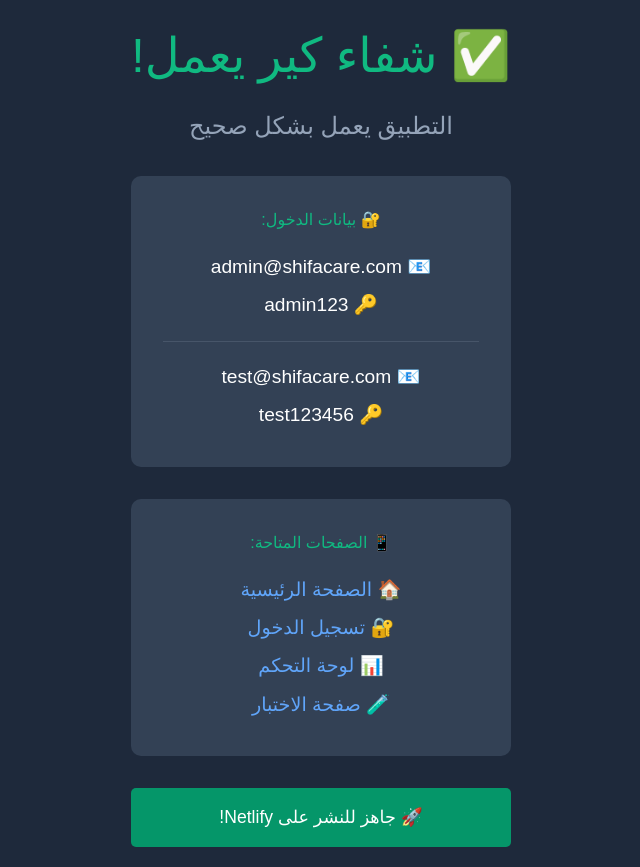
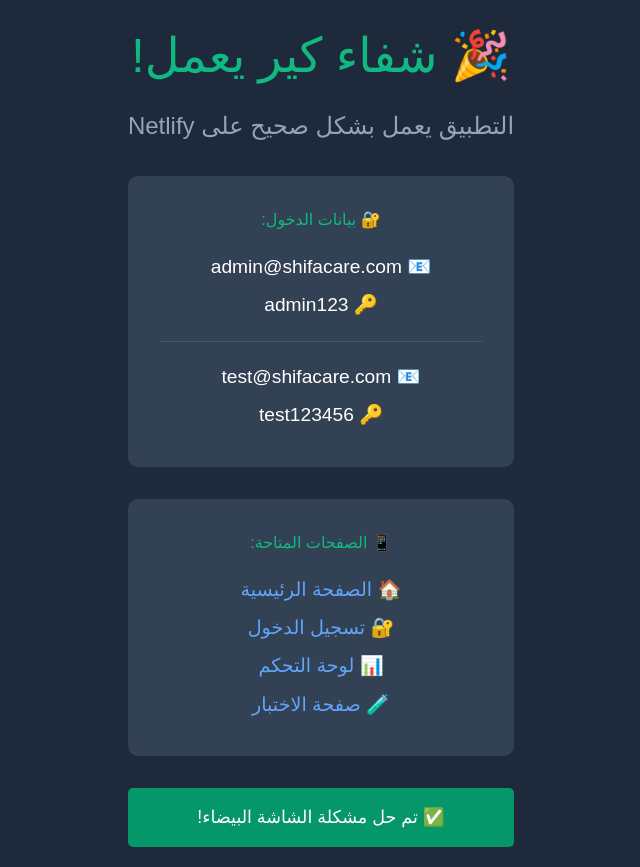
Before and after one commit to djharga/shifa-care-ai-insights-82-main, a React (Vite) app: page / in a window 1280 px wide. Shown: the whole page, without its empty margins (319-959 px from the left). Built offline with nearby package versions, Linux system fonts and the light colour scheme.

Commit message:
حل مشكلة الشاشة البيضاء - تبسيط التطبيق

```diff
--- a/src/App.tsx
+++ b/src/App.tsx
@@ -1,86 +1,43 @@
-import { Toaster } from "@/components/ui/toaster";
-import { Toaster as Sonner } from "@/components/ui/sonner";
-import { TooltipProvider } from "@/components/ui/tooltip";
-import { QueryClient, QueryClientProvider } from "@tanstack/react-query";
+import React from 'react';
 import { BrowserRouter, Routes, Route } from "react-router-dom";
+import BasicPage from './pages/BasicPage';
+import WorkingPage from './pages/WorkingPage';
+import SimplePage from './pages/SimplePage';
+import TestPage from './pages/TestPage';
+import Auth from "./pages/Auth";
 import Index from "./pages/Index";
-import Auth from "./pages/Auth";
 import Patients from "./pages/Patients";
 import Sessions from "./pages/Sessions";
 import Reports from "./pages/Reports";
 import AITreatment from "./pages/AITreatment";
 import NotFound from "./pages/NotFound";
-import ProtectedRoute from "./components/ProtectedRoute";
 import Admin from './pages/Admin';
 import AdminLogin from './pages/AdminLogin';
 import Finance from './pages/Finance';
 import FacilityExpenses from './pages/FacilityExpenses';
 import Rooms from './pages/Rooms';
-import TestPage from './pages/TestPage';
-import SimplePage from './pages/SimplePage';
-import WorkingPage from './pages/WorkingPage';
-
-const queryClient = new QueryClient();
 
 const App = () => (
-  <QueryClientProvider client={queryClient}>
-    <TooltipProvider>
-      <Toaster />
-      <Sonner />
   <BrowserRouter>
     <Routes>
+      <Route path="/" element={<BasicPage />} />
+      <Route path="/working" element={<WorkingPage />} />
       <Route path="/simple" element={<SimplePage />} />
       <Route path="/test" element={<TestPage />} />
       <Route path="/auth" element={<Auth />} />
-          <Route path="/" element={<WorkingPage />} />
       <Route path="/dashboard" element={<Index />} />
-          <Route path="/patients" element={
-            <ProtectedRoute>
-              <Patients />
-            </ProtectedRoute>
-          } />
-          <Route path="/sessions" element={
-            <ProtectedRoute>
-              <Sessions />
-            </ProtectedRoute>
-          } />
-          <Route path="/reports" element={
-            <ProtectedRoute>
-              <Reports />
-            </ProtectedRoute>
-          } />
-          <Route path="/ai-treatment" element={
-            <ProtectedRoute>
-              <AITreatment />
-            </ProtectedRoute>
-          } />
-          <Route path="/admin" element={
-            <ProtectedRoute roles={['admin', 'supervisor']}>
-              <Admin />
-            </ProtectedRoute>
-          } />
-          <Route path="/finance" element={
-            <ProtectedRoute roles={['admin', 'accountant']}>
-              <Finance />
-            </ProtectedRoute>
-          } />
-          <Route path="/facility-expenses" element={
-            <ProtectedRoute roles={['admin', 'accountant']}>
-              <FacilityExpenses />
-            </ProtectedRoute>
-          } />
-          <Route path="/rooms" element={
-            <ProtectedRoute roles={['admin', 'accountant']}>
-              <Rooms />
-            </ProtectedRoute>
-          } />
+      <Route path="/patients" element={<Patients />} />
+      <Route path="/sessions" element={<Sessions />} />
+      <Route path="/reports" element={<Reports />} />
+      <Route path="/ai-treatment" element={<AITreatment />} />
+      <Route path="/admin" element={<Admin />} />
+      <Route path="/finance" element={<Finance />} />
+      <Route path="/facility-expenses" element={<FacilityExpenses />} />
+      <Route path="/rooms" element={<Rooms />} />
       <Route path="/admin-login" element={<AdminLogin />} />
-          {/* ADD ALL CUSTOM ROUTES ABOVE THE CATCH-ALL "*" ROUTE */}
       <Route path="*" element={<NotFound />} />
     </Routes>
   </BrowserRouter>
-    </TooltipProvider>
-  </QueryClientProvider>
 );
 
 export default App;
--- /dev/null
+++ b/src/pages/BasicPage.tsx
@@ -0,0 +1,70 @@
+import React from 'react';
+
+const BasicPage = () => {
+  return (
+    <div style={{
+      minHeight: '100vh',
+      backgroundColor: '#1e293b',
+      color: 'white',
+      display: 'flex',
+      alignItems: 'center',
+      justifyContent: 'center',
+      fontFamily: 'Arial, sans-serif',
+      textAlign: 'center',
+      padding: '20px'
+    }}>
+      <div>
+        <h1 style={{ fontSize: '3rem', marginBottom: '1rem', color: '#10b981' }}>
+          🎉 شفاء كير يعمل!
+        </h1>
+        <p style={{ fontSize: '1.5rem', marginBottom: '2rem', color: '#94a3b8' }}>
+          التطبيق يعمل بشكل صحيح على Netlify
+        </p>
+
+        <div style={{
+          backgroundColor: '#334155',
+          padding: '2rem',
+          borderRadius: '10px',
+          marginBottom: '2rem'
+        }}>
+          <h2 style={{ color: '#10b981', marginBottom: '1rem' }}>🔐 بيانات الدخول:</h2>
+          <div style={{ fontSize: '1.2rem', lineHeight: '2' }}>
+            <p>📧 admin@shifacare.com</p>
+            <p>🔑 admin123</p>
+            <hr style={{ margin: '1rem 0', borderColor: '#475569' }} />
+            <p>📧 test@shifacare.com</p>
+            <p>🔑 test123456</p>
+          </div>
+        </div>
+
+        <div style={{
+          backgroundColor: '#334155',
+          padding: '2rem',
+          borderRadius: '10px',
+          marginBottom: '2rem'
+        }}>
+          <h2 style={{ color: '#10b981', marginBottom: '1rem' }}>📱 الصفحات المتاحة:</h2>
+          <div style={{ fontSize: '1.2rem', lineHeight: '2' }}>
+            <p>🏠 <a href="/" style={{ color: '#60a5fa' }}>الصفحة الرئيسية</a></p>
+            <p>🔐 <a href="/auth" style={{ color: '#60a5fa' }}>تسجيل الدخول</a></p>
+            <p>📊 <a href="/dashboard" style={{ color: '#60a5fa' }}>لوحة التحكم</a></p>
+            <p>🧪 <a href="/test" style={{ color: '#60a5fa' }}>صفحة الاختبار</a></p>
+          </div>
+        </div>
+
+        <div style={{
+          marginTop: '2rem',
+          padding: '1rem',
+          backgroundColor: '#059669',
+          borderRadius: '5px'
+        }}>
+          <p style={{ margin: 0, fontSize: '1.1rem' }}>
+            ✅ تم حل مشكلة الشاشة البيضاء!
+          </p>
+        </div>
+      </div>
+    </div>
+  );
+};
+
+export default BasicPage;
```
Lines whose indentation alone changed are shown as unchanged.
